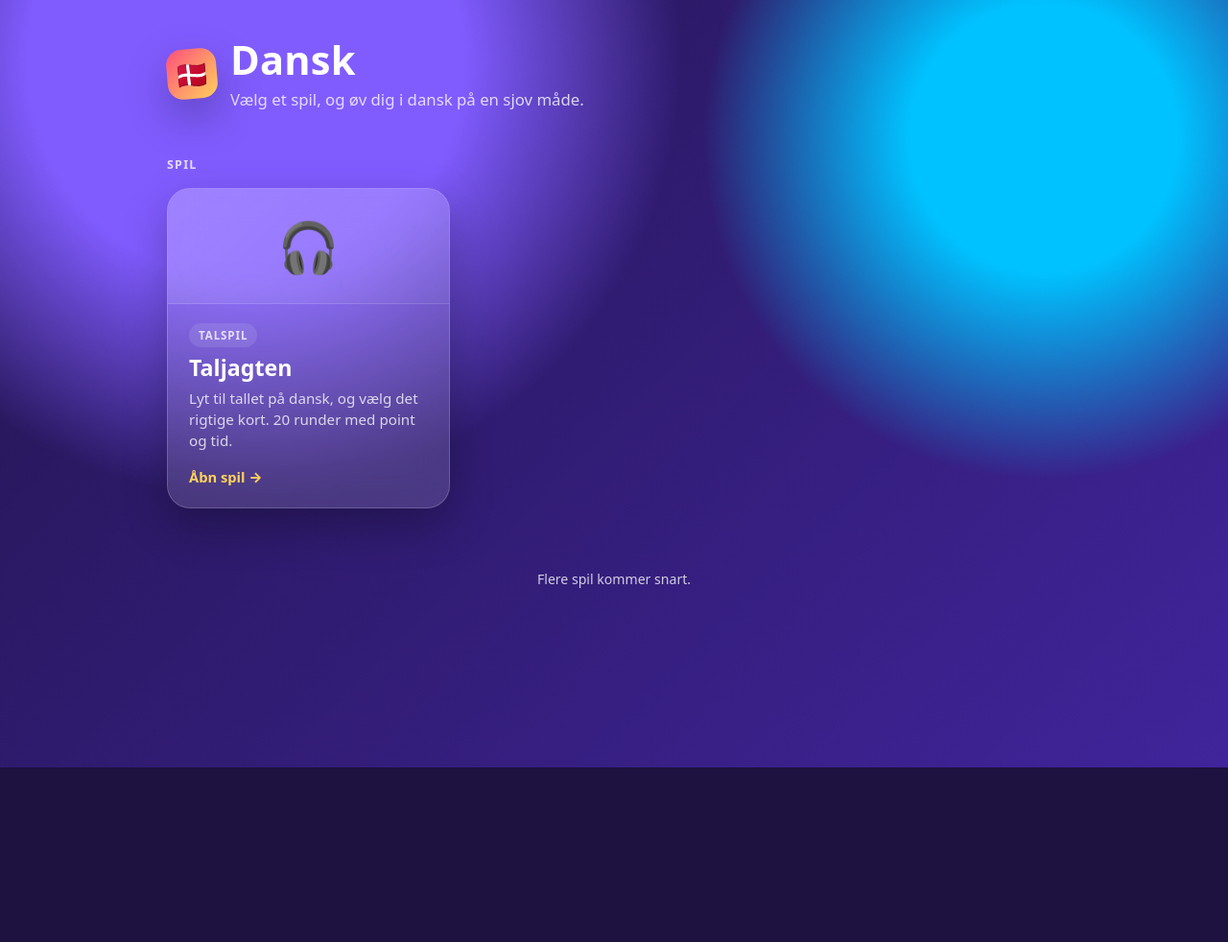
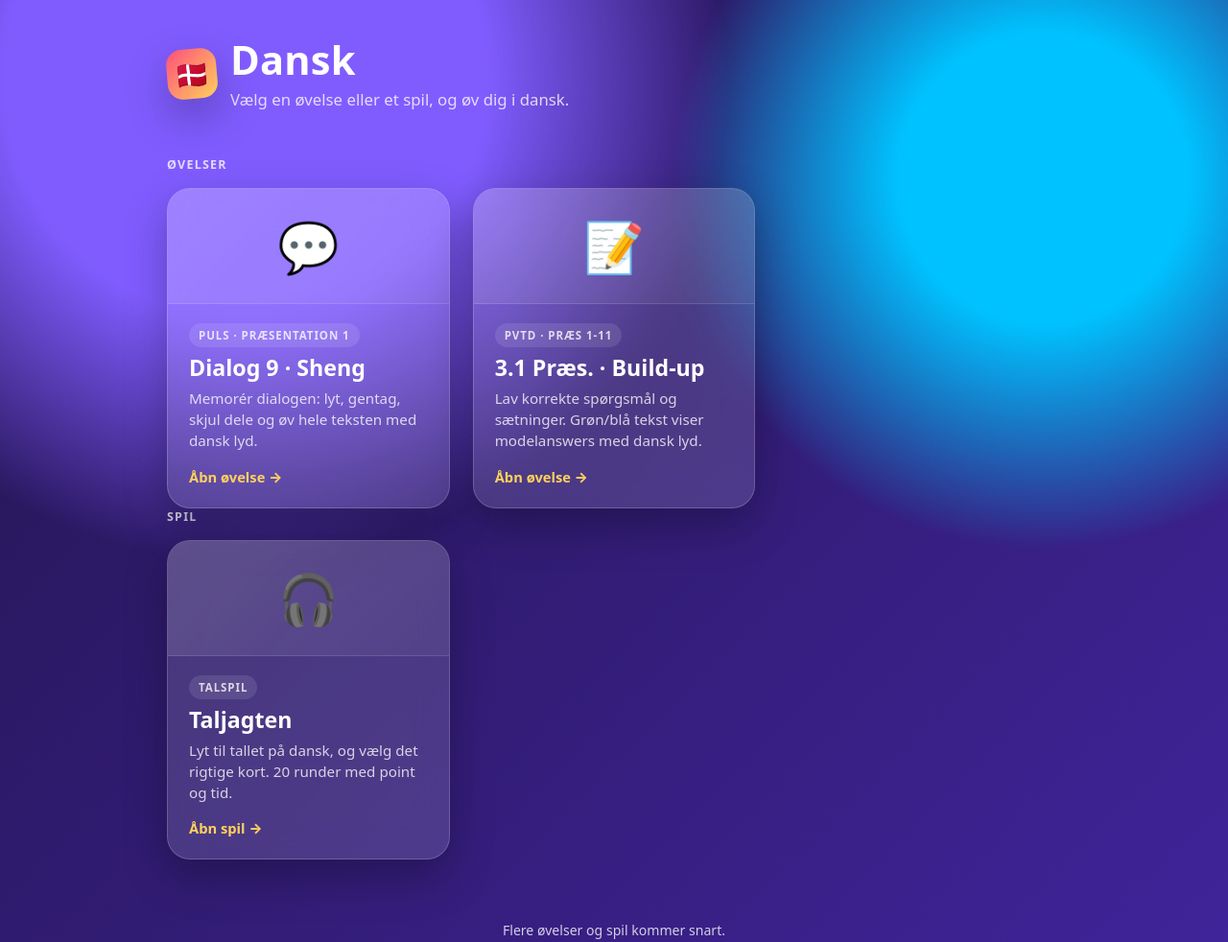
Before and after one commit to smarza/dansk, a plain HTML site: page docs/index.html in a window 1280 px wide. Shown: the top 982 px of the page at 96% size. Before the commit the page ends 800 px from the top, so only its background shows below. Drawn offline with Linux system fonts and the light colour scheme.

Commit message:
Enhance index page with new exercise section featuring two interactive exercises and update subtitles for clarity. Adjust margin styles for better layout consistency.

```diff
--- a/docs/index.html
+++ b/docs/index.html
@@ -86,6 +86,10 @@
       color: var(--muted);
       font-weight: 800;
       margin: 0 0 16px;
+    }
+
+    .section + .section {
+      margin-top: clamp(32px, 5vw, 48px);
     }
 
     .cards {
@@ -189,10 +193,42 @@
 
         <div>
           <h1>Dansk</h1>
-          <p class="subtitle">Vælg et spil, og øv dig i dansk på en sjov måde.</p>
+          <p class="subtitle">Vælg en øvelse eller et spil, og øv dig i dansk.</p>
         </div>
       </div>
     </header>
+
+    <section aria-labelledby="exercises-heading">
+      <h2 class="section-title" id="exercises-heading">Øvelser</h2>
+
+      <ul class="cards">
+        <li>
+          <a class="card-link" href="exercises/puls-3-dialog-09-sheng-memorization.html">
+            <div class="card-icon" aria-hidden="true">💬</div>
+
+            <div class="card-body">
+              <span class="card-tag">PULS · Præsentation 1</span>
+              <h3 class="card-title">Dialog 9 · Sheng</h3>
+              <p class="card-description">Memorér dialogen: lyt, gentag, skjul dele og øv hele teksten med dansk lyd.</p>
+              <span class="card-action">Åbn øvelse →</span>
+            </div>
+          </a>
+        </li>
+
+        <li>
+          <a class="card-link" href="exercises/praes-1-11-build-up-tts.html">
+            <div class="card-icon" aria-hidden="true">📝</div>
+
+            <div class="card-body">
+              <span class="card-tag">PVTD · PRÆS 1-11</span>
+              <h3 class="card-title">3.1 Præs. · Build-up</h3>
+              <p class="card-description">Lav korrekte spørgsmål og sætninger. Grøn/blå tekst viser modelanswers med dansk lyd.</p>
+              <span class="card-action">Åbn øvelse →</span>
+            </div>
+          </a>
+        </li>
+      </ul>
+    </section>
 
     <section aria-labelledby="games-heading">
       <h2 class="section-title" id="games-heading">Spil</h2>
@@ -214,7 +250,7 @@
     </section>
 
     <footer>
-      <p>Flere spil kommer snart.</p>
+      <p>Flere øvelser og spil kommer snart.</p>
     </footer>
   </div>
 </body>
```
Also changed, not shown: docs/studio-k9m3.html (+1 -1 lines).
